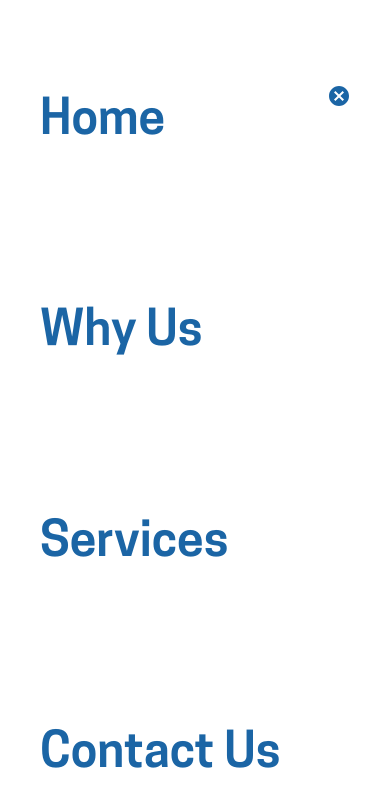
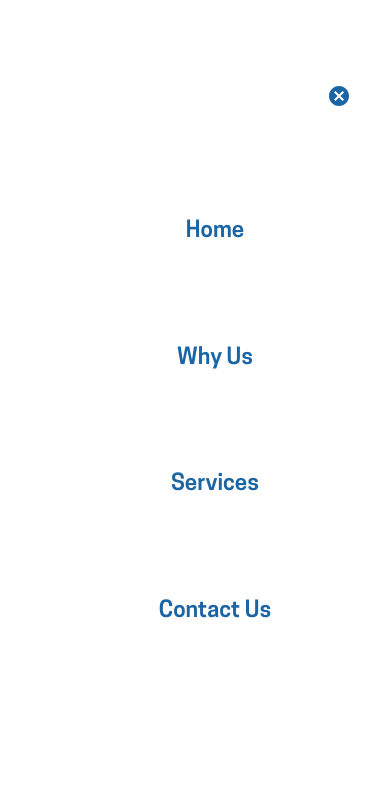
Before and after one commit to elnaggarx/eossc, a React (Create React App) app: page / in a window 390 px wide. Both pictures are taken after a click on the element 358 px from the left and 95 px from the top of the page. Shown: the top 806 px of the page. Built offline with nearby package versions, Linux system fonts and the light colour scheme.

Commit message:
menu-animation

```diff
--- a/src/components/Header/Header.js
+++ b/src/components/Header/Header.js
@@ -3,6 +3,7 @@ import "./HeaderStyles.css"
 import navy_logo from "../../assets/navy_logo.png"
 import MenuIcon from '@mui/icons-material/Menu';
 import CancelIcon from '@mui/icons-material/Cancel';
+import { AnimatePresence,motion } from 'framer-motion';
 const Header = (props) => {
 
 
@@ -25,16 +26,17 @@ const Header = (props) => {
         </nav>
 
     </header>
-        {props.menuClicked && <div className='menu'>
+        {props.menuClicked && <AnimatePresence>
+        <motion.div initial={{y:"100%"}} animate={{y:0}} transition={{type:"tween"}} className='menu'>
             <ul className='menu-list'>
-                <li className='menu-item'><a className='menu-links' href="#home">Home</a></li>
-                <li className='menu-item'><a className='menu-links' href="#whyus">Why Us</a></li>
-                <li className='menu-item'><a className='menu-links' href="#services">Services</a></li>
-                <li className='menu-item'><a className='menu-links' href="#contact">Contact Us</a></li>
+                <motion.li className='menu-item' initial={{translateX:-50,opacity:0}} animate={{translateX:0,opacity:1}} transition={{duration:0.3,delay:0.2}}><a className='menu-links' href="#home">Home</a></motion.li>
+                <motion.li className='menu-item' initial={{translateX:-50,opacity:0}} animate={{translateX:0,opacity:1}} transition={{duration:0.3,delay:0.4}}><a className='menu-links' href="#whyus">Why Us</a></motion.li>
+                <motion.li className='menu-item' initial={{translateX:-50,opacity:0}} animate={{translateX:0,opacity:1}} transition={{duration:0.3,delay:0.6}}><a className='menu-links' href="#services">Services</a></motion.li>
+                <motion.li className='menu-item' initial={{translateX:-50,opacity:0}} animate={{translateX:0,opacity:1}} transition={{duration:0.3,delay:0.8}}><a className='menu-links' href="#contact">Contact Us</a></motion.li>
 
             </ul>
             <div className='cancel-icon-container' onClick={()=>props.handleMenuClicked()}><CancelIcon className='cancel-icon'></CancelIcon></div>
-        </div>}
+        </motion.div></AnimatePresence>}
 
         </>
   )
--- a/src/components/Header/HeaderStyles.css
+++ b/src/components/Header/HeaderStyles.css
@@ -60,12 +60,12 @@ nav{
         display: none;
 
     }
+    nav {
+        width: 85vw;
+    }
     .menu-icon-container{
         display: block;
 
-    }
-    .header{
-        position: fixed;
     }
     .menu{
         display: block;
@@ -76,6 +76,9 @@ nav{
         background-color: white;
         z-index: 100;
         width: 100%;
+        display: flex;
+        justify-content: center;
+        align-items: center;
 
     }
     .menu-list{
@@ -83,7 +86,9 @@ nav{
         list-style: none;
         flex-direction: column;
         justify-content: space-around;
-        height: 100%;
+        align-items: center;
+        height: 60%;
+
     }
     .menu-links{
         text-decoration: none;
@@ -99,4 +104,8 @@ nav{
     .cancel-icon{
         color: #1B65A5;
     }
+    .menu-item a{
+        font-size:  1.4rem;
+        text-align: center;
+    }
 }
--- a/src/components/Hero/HeroStyles.css
+++ b/src/components/Hero/HeroStyles.css
@@ -1,6 +1,6 @@
 .hero{
     position: relative;
-    height: 100vh;
+    height: 100lvh;
     width: 100%;
 }
 .hero-inner-container{
@@ -13,7 +13,7 @@
 }
 .hero-image{
     width: 95vw;
-    height: 90vh;
+    height: 90lvh;
     object-fit: cover;
     object-position: bottom;
     border-radius: 35px;
```
